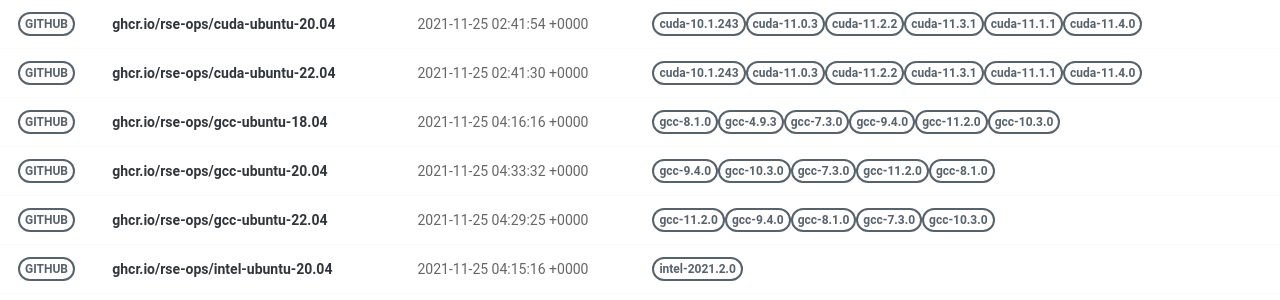
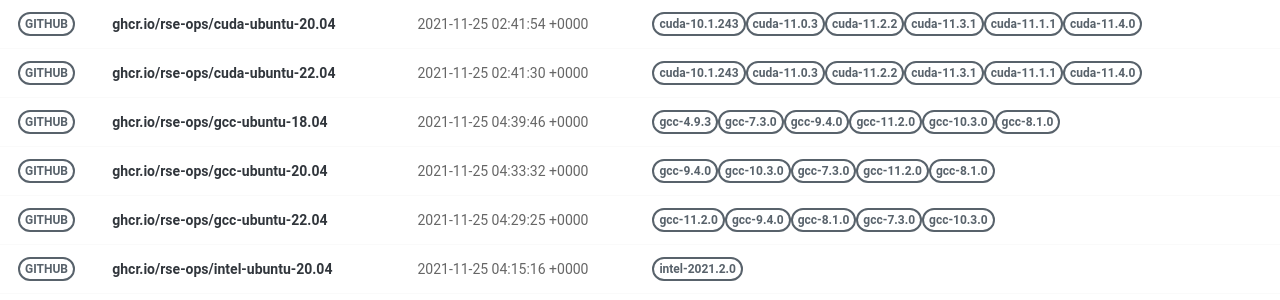
Before and after one commit to rse-ops/docker-images, a Jekyll site: the page built from pages/index.md, in a window 1280 px wide. Shown: the part 277-577 px from the top of the page. Built offline with Jekyll 4.4.1, drawn with Linux system fonts in a browser that asks for light colours; nearby versions of some CDN libraries.

Commit message:
Automated push to update library 2021-11-25

```diff
--- a/_library/ghcr.io-rse-ops-gcc-ubuntu-18.04.md
+++ b/_library/ghcr.io-rse-ops-gcc-ubuntu-18.04.md
@@ -1,14 +1,11 @@
 ---
 layout: container
 name: ghcr.io/rse-ops/gcc-ubuntu-18.04
-updated_at: 2021-11-25 04:16:16.356921
+updated_at: 2021-11-25 04:39:46.805543
 
 
 container_url: https://github.com/orgs/rse-ops/packages/container/package/gcc-ubuntu-18.04
 versions:
- - tag: gcc-8.1.0
-   dockerfile: https://github.com/rse-ops/docker-images/blob/main/ubuntu/gcc/Dockerfile
-   manifest: https://crane.ggcr.dev/manifest/ghcr.io/rse-ops/gcc-ubuntu-18.04:gcc-8.1.0
  - tag: gcc-4.9.3
    dockerfile: https://github.com/rse-ops/docker-images/blob/main/ubuntu/gcc/Dockerfile
    manifest: https://crane.ggcr.dev/manifest/ghcr.io/rse-ops/gcc-ubuntu-18.04:gcc-4.9.3
```
Also changed, not shown: other parts of _library/ghcr.io-rse-ops-gcc-ubuntu-18.04.md (+3 -0 lines).
